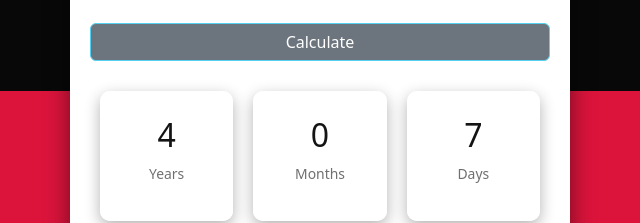
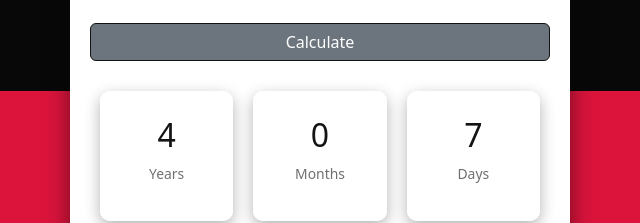
Before and after one commit to prayudo27/Age-calculator-V2, a plain HTML site: page index.html in a window 1280 px wide. Both pictures are taken after typing "2020-01-15" into the empty fields and a click on the button "Calculate". Shown: the part 309-532 px from the top of the page, 320-960 px from the left. Drawn offline with nearby package versions, Linux system fonts and the light colour scheme.

Commit message:
modify style focus button calculate

```diff
--- a/style.css
+++ b/style.css
@@ -15,7 +15,6 @@ body {
   border-radius: 10px;
   box-shadow: 0 8px 25px rgba(0, 0, 0, 0.5);
 }
-
 .input-wrapper {
   margin-bottom: 20px;
   display: grid;
@@ -40,7 +39,7 @@ input[type="date"] {
 input:focus,
 button:focus,
 input[type="date"]:focus {
-  border-color: #55d0f0;
+  border-color: #121313;
 }
 
 button:hover {
```
